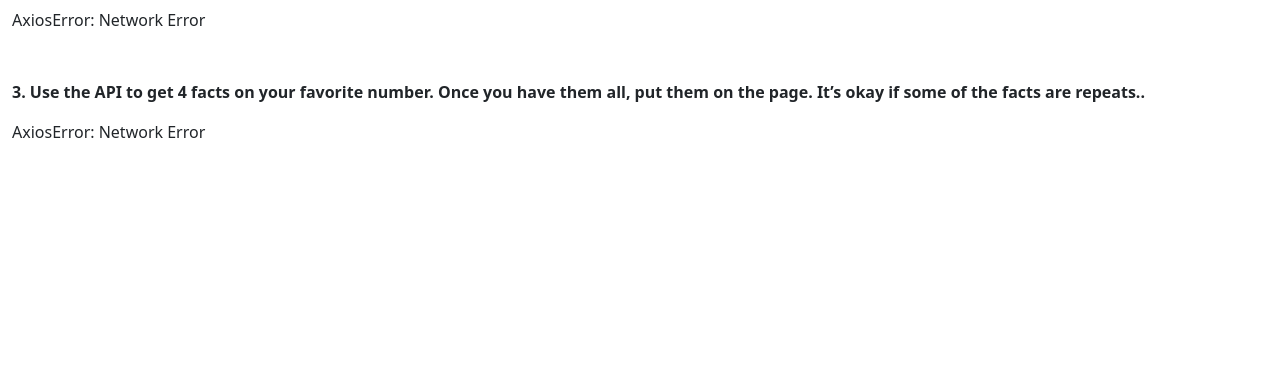
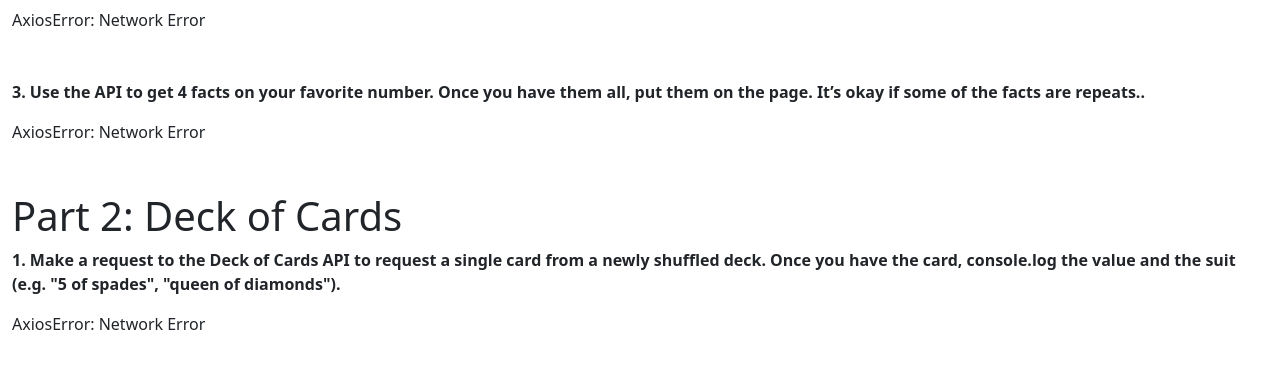
Before and after one commit to brianelizondo/JavaScriptPromises, a Flask app: page / in a window 1280 px wide. Shown: the part 248-617 px from the top of the page. Run offline with Flask 2, Linux system fonts and the light colour scheme.

Commit message:
Part 2: Deck of Cards => 1. Make a request to the Deck of Cards API to request a single card from a newly shuffled deck. Once you have the card, console.log the value and the suit (e.g. 5 of spades, queen of diamonds)

```diff
--- a/static/app.js
+++ b/static/app.js
@@ -50,7 +50,20 @@ $(document).ready(function(){
         .catch(err => showResponse(div_show_1_3, err));
 
 
+    // Part 2: Deck of Cards
+    // 1. Make a request to the Deck of Cards API to request a single card from a newly shuffled deck.
+    // Once you have the card, console.log the value and the suit (e.g. “5 of spades”, “queen of diamonds”).
+    let div_show_2_1 = "part_2_1";
+    let pickCardURL = "http://deckofcardsapi.com/api/deck/new/draw/?count=1";
+    let pickCardPromise = axios.get(pickCardURL);
 
+    pickCardPromise
+        .then(resp => {
+            let card_data = `${resp.data.cards[0].value} ${resp.data.cards[0].suit}`;
+            showResponse(div_show_2_1, card_data);
+            console.log(card_data);
+        })
+        .catch(err => showResponse(div_show_2_1, err));
 
 
 
--- a/templates/index.html
+++ b/templates/index.html
@@ -23,6 +23,11 @@
 
     <p class="fw-bold">3. Use the API to get 4 facts on your favorite number. Once you have them all, put them on the page. It’s okay if some of the facts are repeats..</p>
     <div class="mb-5" id="part_1_3"></div>
+
+
+    <h1 class="mt-2">Part 2: Deck of Cards</h1>
+    <p class="fw-bold">1. Make a request to the Deck of Cards API to request a single card from a newly shuffled deck. Once you have the card, console.log the value and the suit (e.g. "5 of spades", "queen of diamonds").</p>
+    <div class="mb-5" id="part_2_1"></div>
 </div>
 </body>
 </html>
```
